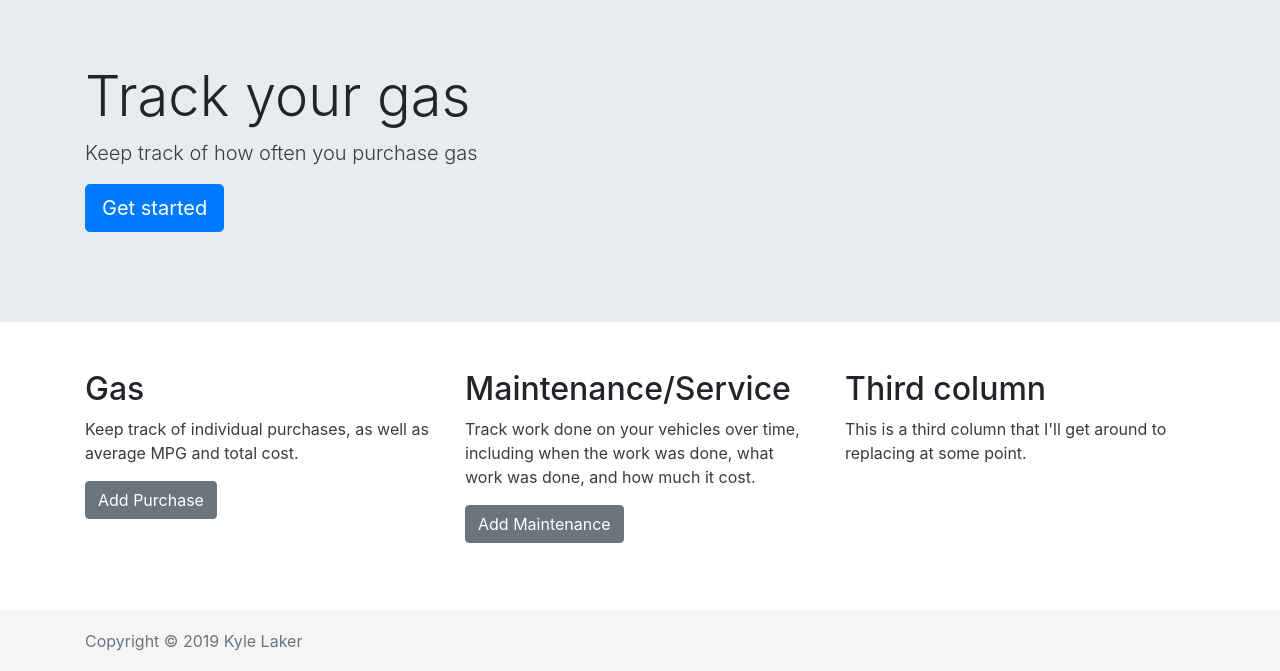
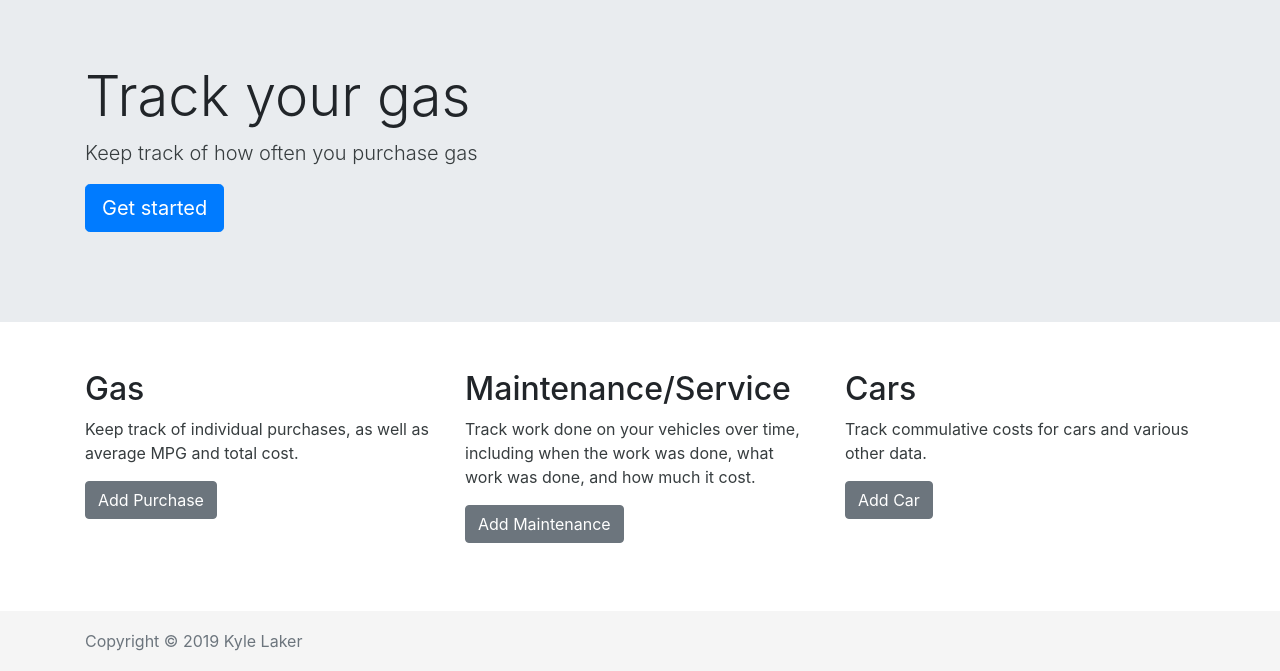
Before and after one commit to laurelmay/gas-tracker, a Django app: page / in a window 1280 px wide. Shown: the part 129-800 px from the top of the page. Run offline with Django 3.2, Linux system fonts and the light colour scheme; some libraries are stand-ins or nearby versions.

Commit message:
Update index

```diff
--- a/gas/templates/gas/index.html
+++ b/gas/templates/gas/index.html
@@ -7,7 +7,7 @@
             Keep track of how often you purchase gas
         </p>
         <p class="lead">
-            <a class="btn btn-primary btn-lg" href="#" role="button">Get started</a>
+            <a class="btn btn-primary btn-lg" href="{% url 'cars' %}" role="button">Get started</a>
         </p>
     </div>
 </div>
@@ -34,10 +34,12 @@
             </p>
         </div>
         <div class="col-md-4">
-            <h2>Third column</h2>
+            <h2>Cars</h2>
             <p>
-                This is a third column that I'll get around to replacing at
-                some point.
+                Track commulative costs for cars and various other data.
+            </p>
+            <p>
+                <a class="btn btn-secondary" role="button" href="{% url 'add-car' %}">Add Car</a>
             </p>
         </div>
     </div>
```
